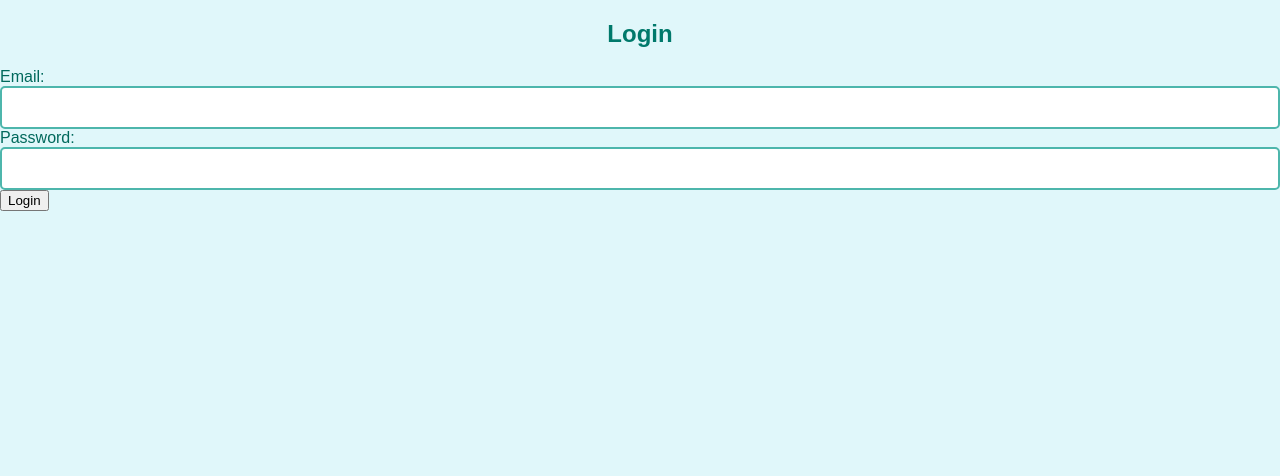
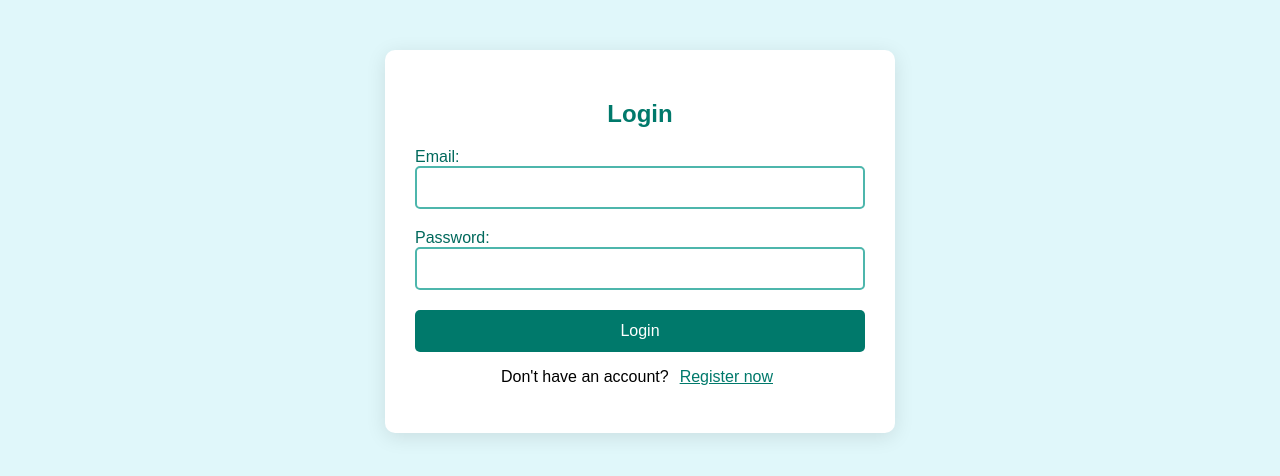
Before and after one commit to sjankdev/attendit, a React (Create React App) app in the folder frontend/: page /login in a window 1280 px wide. Shown: the top 476 px of the page. Built offline with nearby package versions, Linux system fonts and the light colour scheme.

Commit message:
Styling of login page

```diff
--- /dev/null
+++ b/frontend/src/assets/css/Login.css
@@ -0,0 +1,130 @@
+body {
+    font-family: 'Montserrat', sans-serif;
+    margin: 0;
+    padding: 0;
+    background-color: #e0f7fa;
+}
+
+.login-container {
+    max-width: 450px;
+    margin: 50px auto;
+    padding: 30px;
+    background: white;
+    border-radius: 10px;
+    box-shadow: 0 4px 20px rgba(0, 0, 0, 0.1);
+}
+
+h2 {
+    text-align: center;
+    color: #00796b;
+    margin-bottom: 20px;
+}
+
+.login-form {
+    display: flex;
+    flex-direction: column;
+}
+
+.form-group {
+    margin-bottom: 20px;
+}
+
+label {
+    margin-bottom: 5px;
+    font-weight: 500;
+    color: #00695c;
+}
+
+input {
+    padding: 12px;
+    border: 2px solid #4db6ac;
+    border-radius: 5px;
+    width: 100%;
+    box-sizing: border-box;
+    transition: border-color 0.3s, box-shadow 0.3s;
+}
+
+input:focus {
+    border-color: #00796b;
+    outline: none;
+    box-shadow: 0 0 5px rgba(0, 121, 107, 0.5);
+}
+
+.error-message,
+.server-error {
+    color: #d32f2f;
+    font-size: 0.9em;
+}
+
+.submit-button {
+    padding: 12px;
+    background-color: #00796b;
+    color: white;
+    border: none;
+    border-radius: 5px;
+    cursor: pointer;
+    font-size: 1em;
+    transition: background-color 0.3s, transform 0.2s;
+}
+
+.register-prompt {
+    text-align: center;
+    margin-top: 15px;
+}
+
+.register-button {
+    background-color: transparent;
+    color: #00796b;
+    border: none;
+    cursor: pointer;
+    text-decoration: underline;
+    margin-left: 5px;
+    font-size: 1em;
+    transition: color 0.3s;
+}
+
+.register-button:hover {
+    color: #005b5c;
+}
+
+
+.submit-button:hover {
+    background-color: #005b5c;
+    transform: translateY(-2px);
+    box-shadow: 0 2px 5px rgba(0, 0, 0, 0.2);
+}
+
+.resend-verification {
+    text-align: center;
+    margin-top: 20px;
+}
+
+.resend-button {
+    background-color: #00796b;
+    color: white;
+    padding: 10px 15px;
+    border: none;
+    border-radius: 5px;
+    cursor: pointer;
+    transition: background-color 0.3s, transform 0.2s;
+}
+
+.resend-button:hover {
+    background-color: #005b5c;
+    transform: translateY(-2px);
+    box-shadow: 0 2px 5px rgba(0, 0, 0, 0.2);
+}
+
+p {
+    text-align: center;
+    margin-top: 15px;
+}
+
+p a {
+    color: #00796b;
+    text-decoration: none;
+}
+
+p a:hover {
+    text-decoration: underline;
+}
--- a/frontend/src/components/Login.tsx
+++ b/frontend/src/components/Login.tsx
@@ -2,6 +2,7 @@ import React, { useState } from 'react';
 import { useForm, SubmitHandler } from 'react-hook-form';
 import axios from 'axios';
 import { useNavigate } from 'react-router-dom';
+import '../assets/css/Login.css';
 
 interface LoginForm {
     email: string;
@@ -26,9 +27,10 @@ const Login: React.FC = () => {
                 setServerError('Invalid login credentials');
             }
         } catch (error: any) {
-            setServerError('Invalid email or password');
-            if (error.response.status === 403) {
+            if (error.response?.status === 403) {
                 setEmailForResend(data.email);
+            } else {
+                setServerError('Invalid email or password');
             }
         }
     };
@@ -43,34 +45,48 @@ const Login: React.FC = () => {
     };
 
     return (
-        <div>
+        <div className="login-container">
             <h2>Login</h2>
-            <form onSubmit={handleSubmit(onSubmit)}>
-                <div>
-                    <label>Email:</label>
+            <form className="login-form" onSubmit={handleSubmit(onSubmit)} noValidate>
+                <div className="form-group">
+                    <label htmlFor="email">Email:</label>
                     <input
                         type="email"
+                        id="email"
                         {...register("email", { required: "Email is required" })}
+                        autoComplete="email"
+                        aria-describedby="emailError"
                     />
-                    {errors.email && <p style={{ color: 'red' }}>{errors.email.message}</p>}
+                    {errors.email && <p id="emailError" className="error-message">{errors.email.message}</p>}
                 </div>
-                <div>
-                    <label>Password:</label>
+                <div className="form-group">
+                    <label htmlFor="password">Password:</label>
                     <input
                         type="password"
+                        id="password"
                         {...register("password", { required: "Password is required" })}
+                        autoComplete="current-password"
+                        aria-describedby="passwordError"
                     />
-                    {errors.password && <p style={{ color: 'red' }}>{errors.password.message}</p>}
+                    {errors.password && <p id="passwordError" className="error-message">{errors.password.message}</p>}
                 </div>
-                {serverError && <p style={{ color: 'red' }}>{serverError}</p>}
-                <button type="submit">Login</button>
+
+                {serverError && !emailForResend && <p className="server-error">{serverError}</p>}
+
+                <button type="submit" className="submit-button">Login</button>
             </form>
+
             {emailForResend && (
-                <div>
+                <div className="resend-verification">
                     <p>Your account is not verified. Click below to resend the verification email:</p>
-                    <button onClick={handleResendVerification}>Resend Verification Email</button>
+                    <button type="button" onClick={handleResendVerification} className="resend-button">Resend Verification Email</button>
                 </div>
             )}
+
+            <p className="register-prompt">
+                Don't have an account?
+                <button onClick={() => navigate('/register')} className="register-button">Register now</button>
+            </p>
         </div>
     );
 };
```
